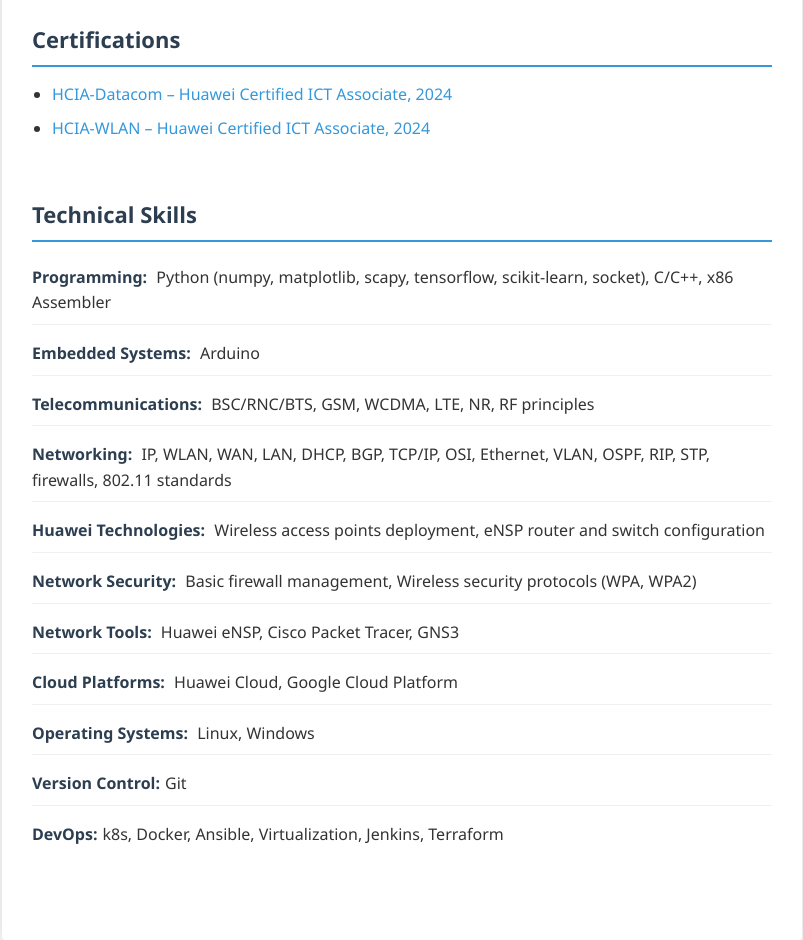
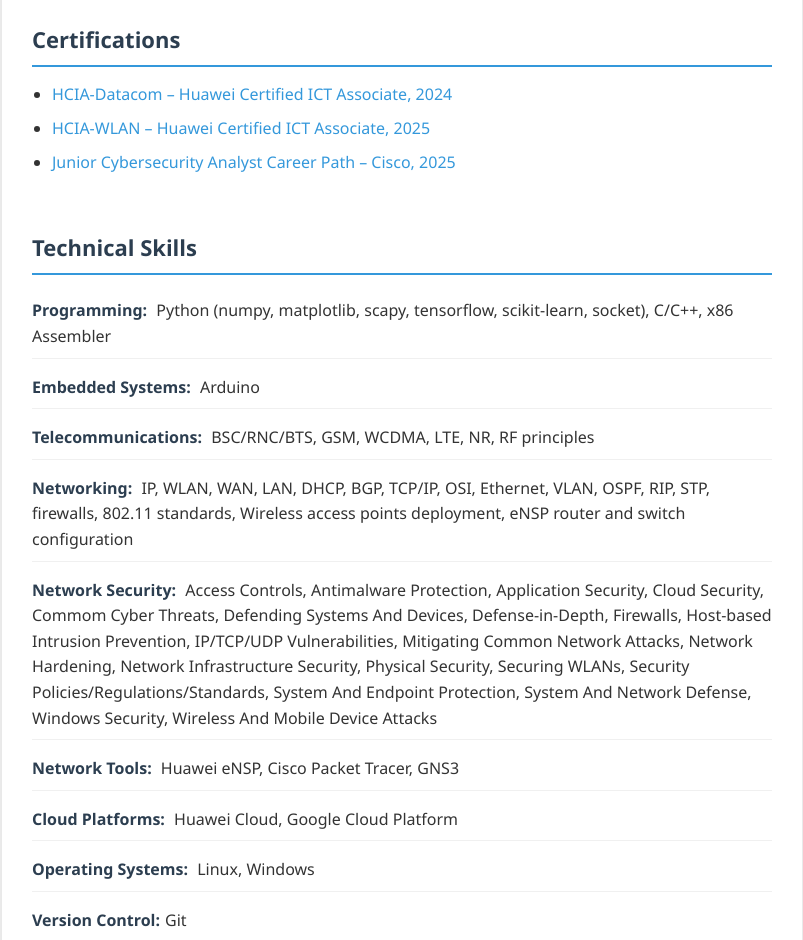
Before and after one commit to MykhailoHalchenko/new-cv, a plain HTML site: page index.html in a window 1280 px wide. Shown: the part 1148-2088 px from the top of the page, without its empty margins (238-1041 px from the left). Drawn offline with Linux system fonts and the light colour scheme.

Commit message:
Update #2

```diff
--- a/index.html
+++ b/index.html
@@ -55,7 +55,12 @@
         </li>
         <li>
           <a href="https://drive.google.com/file/d/1lDqwI9lfjdmZeg_mKE7JO1AF0myJ8Rvv/view?usp=share_link" target="_blank" rel="noopener noreferrer">
-            HCIA-WLAN – Huawei Certified ICT Associate, 2024
+            HCIA-WLAN – Huawei Certified ICT Associate, 2025
+          </a>
+        </li>
+        <li>
+          <a href="https://www.credly.com/badges/488143b2-f5d9-4e6e-9f29-a37c624f6395/public_url" target="_blank" rel="noopener noreferrer">
+            Junior Cybersecurity Analyst Career Path – Cisco, 2025
           </a>
         </li>
       </ul>
@@ -67,9 +72,8 @@
         <li><strong>Programming:</strong> Python (numpy, matplotlib, scapy, tensorflow, scikit-learn, socket), C/C++, x86 Assembler</li>
         <li><strong>Embedded Systems:</strong> Arduino</li>
         <li><strong>Telecommunications:</strong> BSC/RNC/BTS, GSM, WCDMA, LTE, NR, RF principles</li>
-        <li><strong>Networking:</strong> IP, WLAN, WAN, LAN, DHCP, BGP, TCP/IP, OSI, Ethernet, VLAN, OSPF, RIP, STP, firewalls, 802.11 standards</li>
-        <li><strong>Huawei Technologies:</strong> Wireless access points deployment, eNSP router and switch configuration</li>
-        <li><strong>Network Security:</strong> Basic firewall management, Wireless security protocols (WPA, WPA2)</li>
+        <li><strong>Networking:</strong> IP, WLAN, WAN, LAN, DHCP, BGP, TCP/IP, OSI, Ethernet, VLAN, OSPF, RIP, STP, firewalls, 802.11 standards, Wireless access points deployment, eNSP router and switch configuration</li>
+        <li><strong>Network Security:</strong> Access Controls, Antimalware Protection, Application Security, Cloud Security, Commom Cyber Threats, Defending Systems And Devices, Defense-in-Depth, Firewalls, Host-based Intrusion Prevention, IP/TCP/UDP Vulnerabilities, Mitigating Common Network Attacks, Network Hardening, Network Infrastructure Security, Physical Security, Securing WLANs, Security Policies/Regulations/Standards, System And Endpoint Protection, System And Network Defense, Windows Security, Wireless And Mobile Device Attacks</li>
         <li><strong>Network Tools:</strong> Huawei eNSP, Cisco Packet Tracer, GNS3</li>
         <li><strong>Cloud Platforms:</strong> Huawei Cloud, Google Cloud Platform</li>
         <li><strong>Operating Systems:</strong> Linux, Windows</li>
```
